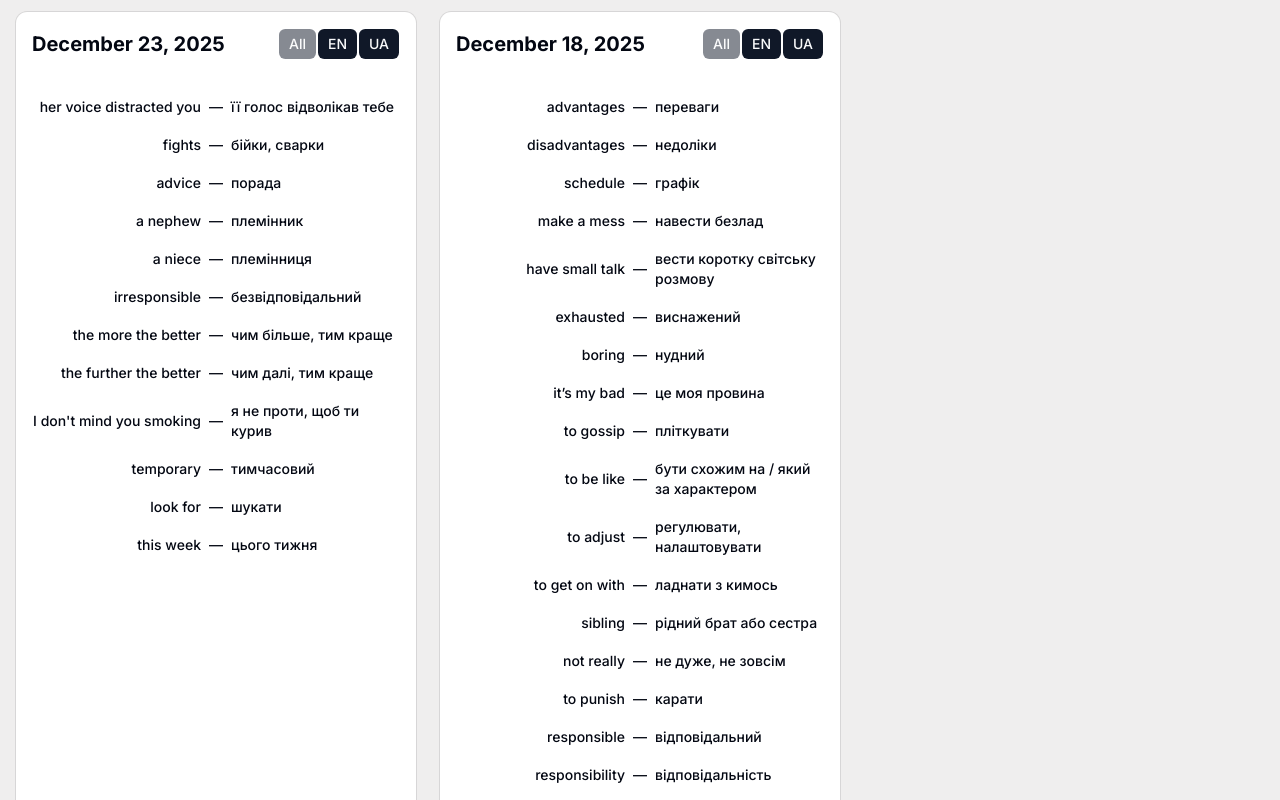
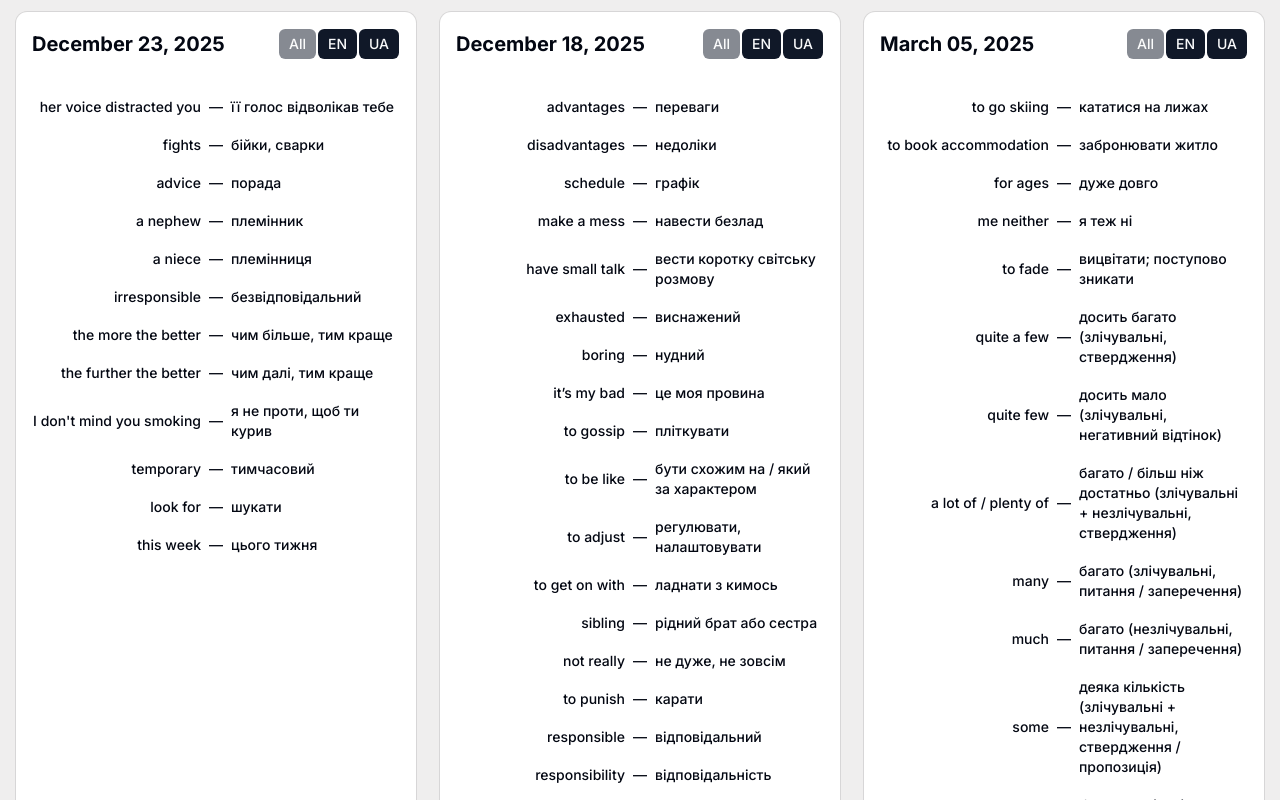
Before and after one commit to iSefero/English-helper, a Next.js app: page /words in a window 1280 px wide. Shown: the part 4400-5200 px from the top of the page. Built offline with nearby package versions, Linux system fonts and the light colour scheme.

Commit message:
added new words

```diff
--- a/views/Words/words.tsx
+++ b/views/Words/words.tsx
@@ -3026,4 +3026,170 @@ export const lessons = [
       },
     ],
   },
+  {
+    date: "03.05.2025",
+    words: [
+      {
+        term: "to go skiing",
+        translation: "кататися на лижах",
+        examples: [
+          <span>
+            We <strong>went skiing</strong> in the mountains last winter.
+          </span>,
+          <span>
+            They often <strong>go skiing</strong> in January.
+          </span>,
+        ],
+      },
+      {
+        term: "to book accommodation",
+        translation: "забронювати житло",
+        examples: [
+          <span>
+            We need <strong>to book accommodation</strong> before the trip.
+          </span>,
+          <span>
+            She <strong>booked accommodation</strong> near the beach.
+          </span>,
+        ],
+      },
+      {
+        term: "for ages",
+        translation: "дуже довго",
+        examples: [
+          <span>
+            I haven’t seen him <strong>for ages</strong>.
+          </span>,
+          <span>
+            We waited <strong>for ages</strong> for the bus.
+          </span>,
+        ],
+      },
+      {
+        term: "me neither",
+        translation: "я теж ні",
+        examples: [
+          <span>
+            I don’t like coffee. <strong>Me neither</strong>.
+          </span>,
+          <span>
+            I can’t swim. <strong>Me neither</strong>.
+          </span>,
+        ],
+      },
+      {
+        term: "to fade",
+        translation: "вицвітати; поступово зникати",
+        examples: [
+          <span>
+            The color of the shirt <strong>faded</strong> after many washes.
+          </span>,
+          <span>
+            The music slowly <strong>faded</strong> away.
+          </span>,
+        ],
+      },
+
+      {
+        term: "quite a few",
+        translation: "досить багато (злічувальні, ствердження)",
+        examples: [
+          <span>
+            There are <strong>quite a few</strong> good restaurants here.
+          </span>,
+          <span>
+            I have <strong>quite a few</strong> friends in this city.
+          </span>,
+        ],
+      },
+      {
+        term: "quite few",
+        translation: "досить мало (злічувальні, негативний відтінок)",
+        examples: [
+          <span>
+            <strong>Quite few</strong> people understood the problem.
+          </span>,
+          <span>
+            <strong>Quite few</strong> students finished the task.
+          </span>,
+        ],
+      },
+
+      {
+        term: "a lot of / plenty of",
+        translation:
+          "багато / більш ніж достатньо (злічувальні + незлічувальні, ствердження)",
+        examples: [
+          <span>
+            We have <strong>a lot of</strong> time.
+          </span>,
+          <span>
+            There are <strong>plenty of</strong> places to visit.
+          </span>,
+        ],
+      },
+      {
+        term: "many",
+        translation: "багато (злічувальні, питання / заперечення)",
+        examples: [
+          <span>
+            How <strong>many</strong> people came?
+          </span>,
+          <span>
+            There aren’t <strong>many</strong> cars here.
+          </span>,
+        ],
+      },
+      {
+        term: "much",
+        translation: "багато (незлічувальні, питання / заперечення)",
+        examples: [
+          <span>
+            How <strong>much</strong> money do you need?
+          </span>,
+          <span>
+            I don’t have <strong>much</strong> time.
+          </span>,
+        ],
+      },
+      {
+        term: "some",
+        translation:
+          "деяка кількість (злічувальні + незлічувальні, ствердження / пропозиція)",
+        examples: [
+          <span>
+            I bought <strong>some</strong> apples.
+          </span>,
+          <span>
+            Would you like <strong>some</strong> tea?
+          </span>,
+        ],
+      },
+      {
+        term: "any",
+        translation:
+          "будь-яка кількість (злічувальні + незлічувальні, питання / заперечення)",
+        examples: [
+          <span>
+            Do you have <strong>any</strong> questions?
+          </span>,
+          <span>
+            I don’t have <strong>any</strong> money.
+          </span>,
+        ],
+      },
+      {
+        term: "a bit of",
+        translation: "трохи (незлічувальні, ствердження)",
+        examples: [
+          <span>
+            I need <strong>a bit of</strong> help.
+          </span>,
+          <span>
+            Add <strong>a bit of</strong> sugar to the tea.
+          </span>,
+        ],
+      },
+    ],
+  },
 ];
```
